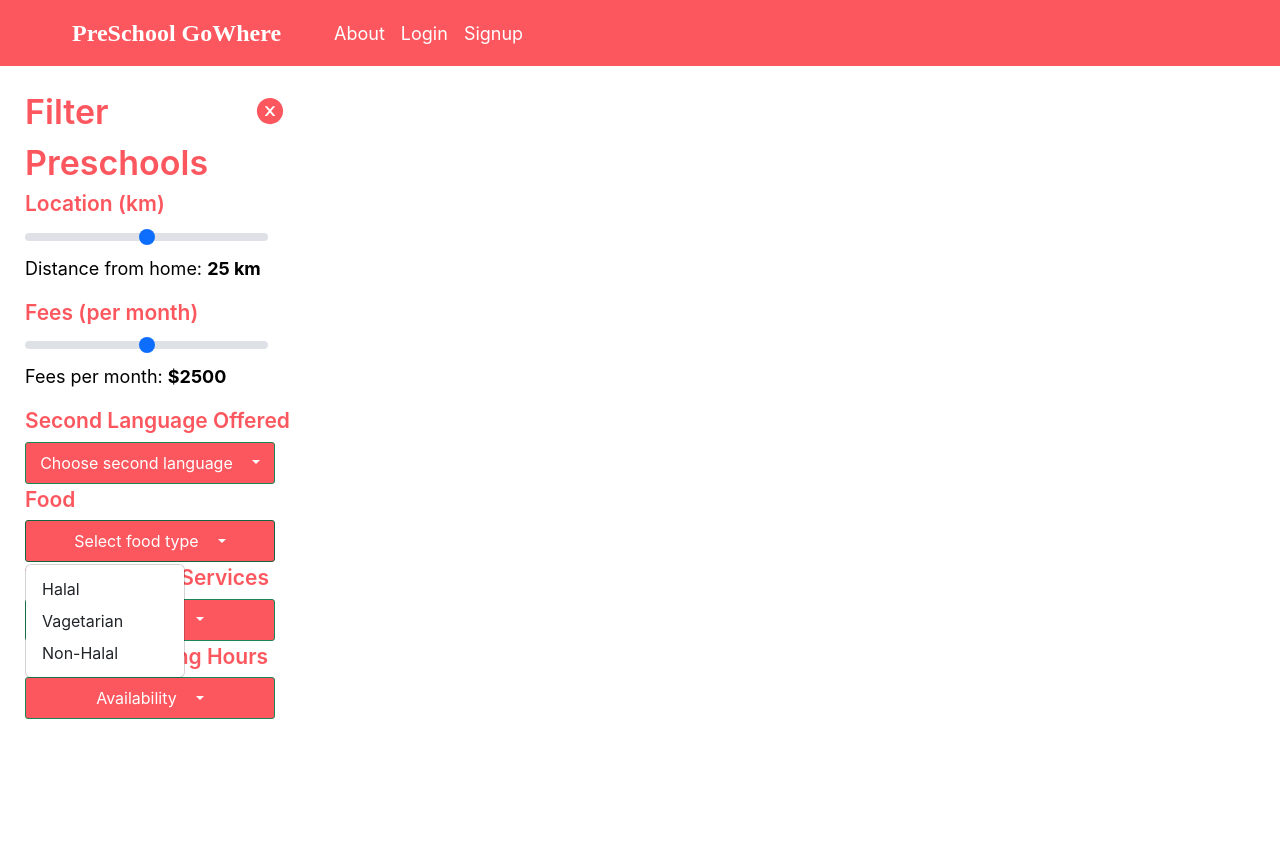
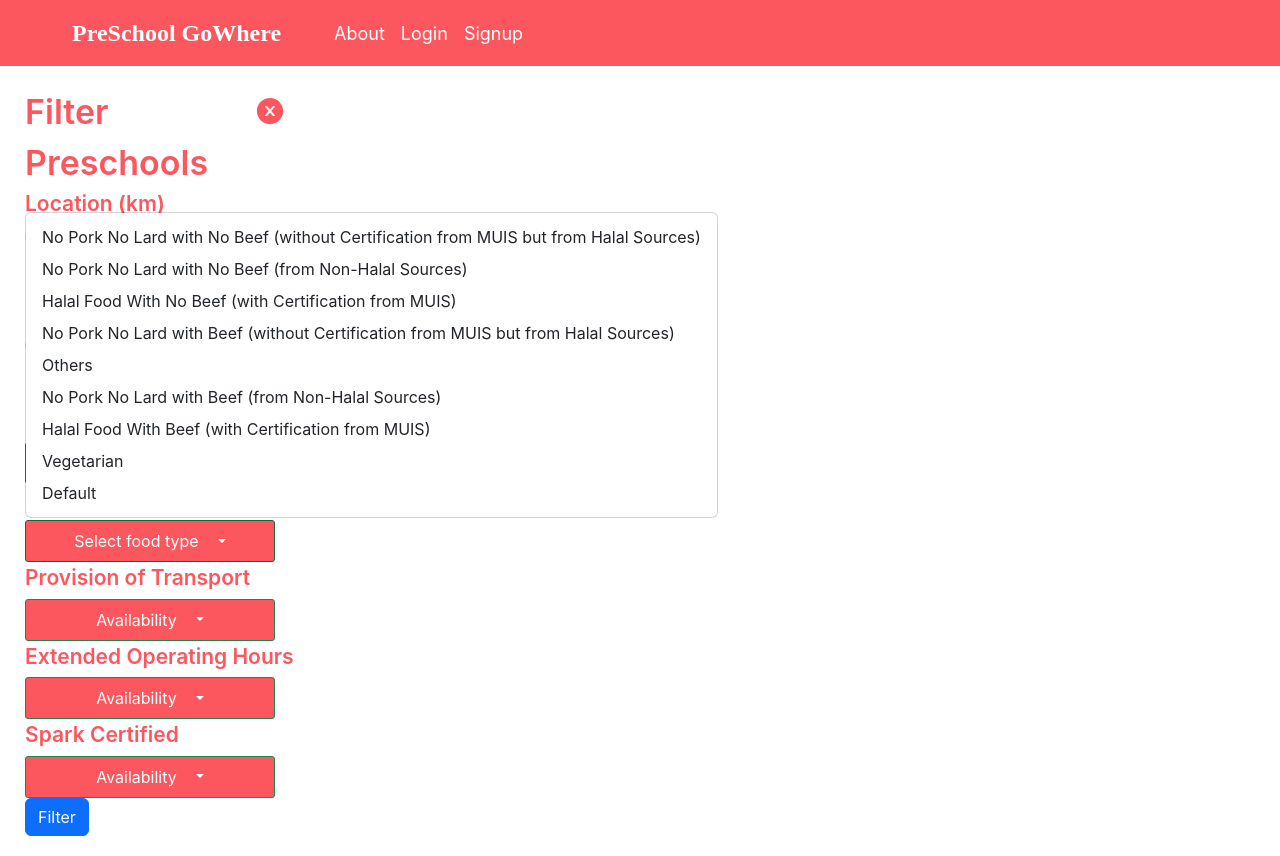
Before and after one commit to CZ3002-Advanced-Software-Egineeringg/Frontend, a React (Create React App) app: page /home in a window 1280 px wide. Both pictures are taken after a click on the button "Select food type". Before the commit the page ends 800 px from the top, so only its background shows below. Built offline with nearby package versions, Linux system fonts and the light colour scheme; the HTML template or start-up script is replaced by a standard one; a web font is replaced by a local one.

Commit message:
updated filterbar

```diff
--- a/src/components/authenticationComponents/LoginComponent.js
+++ b/src/components/authenticationComponents/LoginComponent.js
@@ -13,7 +13,7 @@
 import styles from "../../styles/authenticationStyles/login.module.css";
 
 //Testing with dummy data
-import {users} from  "../../dummyData/userData" ;
+import {users} from  "../../utilities/userData" ;
 
 const LoginComponent = () => {
 
--- a/src/components/filterComponents/FilterBar.js
+++ b/src/components/filterComponents/FilterBar.js
@@ -12,11 +12,14 @@
 //icons import
 import { AiFillCloseCircle } from "react-icons/ai";
 
+//import utilities/criterias
 
+import {criterias} from "../../utilities/criterias"
 
 //bootstrap imports
 import Dropdown from 'react-bootstrap/Dropdown';
 import Form from 'react-bootstrap/Form';
+import { Button, DropdownButton } from "react-bootstrap";
 
 
 
@@ -28,13 +31,38 @@
     paddingBottom: "8px",
     minWidth: "250px",
     borderRadius:  "3px",
+    maxWidth: "250px",
+    paddingLeft: "10px",
+    paddingRight: "10px",
 }
 
 
 const FilterBar = () => {
 
-    const [location,setLocation] = useState(25);
-    const [fees,setFees] = useState(2500);
+
+    //criterias
+    const [location,setLocation] = useState(50);
+    const [fees,setFees] = useState(5000);
+    const [foodInput,setFoodInput] = useState();
+    const [second_langInput,setSecond_langInput] = useState(null);
+    const [sparkInput,setSparkInput] = useState(null);
+    const [transportInput,setTransportInput] = useState(null)
+
+
+    //variables for dropdown titles (for display purposes)
+    const [foodTitle,setFoodTitle] = useState("Select food type");
+    const [secondlangTitle,setSecondlangTitle] = useState("Choose Second Language");
+    const [sparkTitle,setSparkTitle] = useState("Availability");
+    const [transportTitle,setTransportTitle] = useState("Availability");
+
+
+
+
+    const handleFilter =()=>
+    {
+        console.log(second_langInput)
+        console.log(foodInput)
+    }
 
 
   return (
@@ -69,38 +97,48 @@
 
         <div className={styles.criteria}>
             <div className={styles.criteriaTitle}>Second Language Offered</div>
-            <Dropdown className={styles.dropdownbtn}>
+            <Dropdown className={styles.dropdownbtn} >
                 <Dropdown.Toggle variant="success" id="dropdown-basic" style={dropdownbtn}>
-                    <div style={{display: "inline-block", marginRight: "15px"}}>Choose second language</div>
+                    <div style={{display: "inline-block", marginRight: "15px"}}>{secondlangTitle}</div>
                 </Dropdown.Toggle>
 
-                <Dropdown.Menu  className={styles.dropdownmenu} >
-                    <Dropdown.Item >Chinese</Dropdown.Item>
-                    <Dropdown.Item >Arab</Dropdown.Item>
-                    <Dropdown.Item >Bahasa Indonesia</Dropdown.Item>
+                <Dropdown.Menu className={styles.dropdownmenu} >
+                    {criterias["second_lang"].map((lang)=>{
+                        return <Dropdown.Item onClick={()=>{setSecond_langInput(lang);setSecondlangTitle(lang)}} >{lang}</Dropdown.Item>
+
+                    })}
+                </Dropdown.Menu>
+            </Dropdown>
+
+
+            {/* <DropdownButton variant= "dark" title = {secondlangTitle} onSelect={(e)=> {setSecond_langInput(e);setSecondlangTitle(e)}}>
+                {criterias["second_lang"].map((lang)=>{
+                        return <Dropdown.Item eventKey={lang}>{lang}</Dropdown.Item>
+                    })}
+            </DropdownButton> */}
+        </div>
+
+
+        <div className={styles.criteria}>
+            <div className={styles.criteriaTitle}>Food</div>
+            <Dropdown>
+                <Dropdown.Toggle variant="success" id="dropdown-basic" style={dropdownbtn}>
+                    <div style={{display: "inline-block", marginRight: "15px", textOverflow: "ellipsis"}}>{foodTitle}</div>
+                </Dropdown.Toggle>
+
+                <Dropdown.Menu  className={styles.dropdownmenu} onSelect={(e)=>setFoodInput(e)} >
+
+                    {criterias["food"].map((food)=>{
+                        return <Dropdown.Item onClick={()=>{setFoodInput(food);setFoodTitle(food)}}>{food}</Dropdown.Item>
+
+                    })}
                 </Dropdown.Menu>
             </Dropdown>
         </div>
 
 
         <div className={styles.criteria}>
-            <div className={styles.criteriaTitle}>Food</div>
-            <Dropdown className={styles.dropdownbtn}>
-                <Dropdown.Toggle variant="success" id="dropdown-basic" style={dropdownbtn}>
-                    <div style={{display: "inline-block", marginRight: "15px"}}>Select food type</div>
-                </Dropdown.Toggle>
-
-                <Dropdown.Menu  className={styles.dropdownmenu} >
-                    <Dropdown.Item >Halal</Dropdown.Item>
-                    <Dropdown.Item >Vagetarian</Dropdown.Item>
-                    <Dropdown.Item >Non-Halal</Dropdown.Item>
-                </Dropdown.Menu>
-            </Dropdown>
-        </div>
-
-
-        <div className={styles.criteria}>
-            <div className={styles.criteriaTitle}>Transportation Services</div>
+            <div className={styles.criteriaTitle}>Provision of Transport</div>
             <Dropdown className={styles.dropdownbtn}>
                 <Dropdown.Toggle variant="success" id="dropdown-basic" style={dropdownbtn}>
                     <div style={{display: "inline-block", marginRight: "15px"}}>Availability</div>
@@ -108,14 +146,14 @@
 
                 <Dropdown.Menu  className={styles.dropdownmenu} >
                     <Dropdown.Item >Yes</Dropdown.Item>
-                    <Dropdown.Item >No</Dropdown.Item>
+                    <Dropdown.Item >Default (no preference) </Dropdown.Item>
                 </Dropdown.Menu>
             </Dropdown>
         </div>
 
 
         <div className={styles.criteria}>
-            <div className={styles.criteriaTitle}>Extend Operating Hours</div>
+            <div className={styles.criteriaTitle}>Extended Operating Hours</div>
             <Dropdown className={styles.dropdownbtn}>
                 <Dropdown.Toggle variant="success" id="dropdown-basic" style={dropdownbtn}>
                     <div style={{display: "inline-block", marginRight: "15px"}}> Availability</div>
@@ -123,15 +161,27 @@
 
                 <Dropdown.Menu  className={styles.dropdownmenu} >
                     <Dropdown.Item >Yes</Dropdown.Item>
-                    <Dropdown.Item >No</Dropdown.Item>
+                    <Dropdown.Item >Default (no preference) </Dropdown.Item>
+                </Dropdown.Menu>
+            </Dropdown>
+        </div>
+
+        <div className={styles.criteria}>
+            <div className={styles.criteriaTitle}>Spark Certified</div>
+            <Dropdown className={styles.dropdownbtn}>
+                <Dropdown.Toggle variant="success" id="dropdown-basic" style={dropdownbtn}>
+                    <div style={{display: "inline-block", marginRight: "15px"}}> Availability</div>
+                </Dropdown.Toggle>
+
+                <Dropdown.Menu  className={styles.dropdownmenu} >
+                    <Dropdown.Item >Yes</Dropdown.Item>
+                    <Dropdown.Item >Default (no preference) </Dropdown.Item>
                 </Dropdown.Menu>
             </Dropdown>
         </div>
 
 
-
-
-
+        <Button onClick={handleFilter}>Filter</Button>
 
 
 
--- a/src/pages/Login.js
+++ b/src/pages/Login.js
@@ -1,6 +1,9 @@
 // Login Page : User will be prompted to login as an authenticated user before trying to access the application's features
 import React from 'react'
 import LoginComponent from "../components/authenticationComponents/LoginComponent"
+
+//dummy data
+import {users} from "../utilities/userData"
 
 const loginPage =
 {
@@ -16,6 +19,7 @@
 
   return (
     <>
+
       <div style={loginPage}>
 
           <div className = "authentication-card">
--- a/src/styles/homeStyles/filterBar.module.css
+++ b/src/styles/homeStyles/filterBar.module.css
@@ -3,11 +3,6 @@
     padding: 20px 25px;
     width: 320px;
 
-}
-
-.dropdowntbn
-{
-    background-color: #FC575E;
 }
 
 
--- /dev/null
+++ b/src/utilities/criterias.js
@@ -0,0 +1,8 @@
+export const criterias =
+{
+    food : ["No Pork No Lard with No Beef (without Certification from MUIS but from Halal Sources)", "No Pork No Lard with No Beef (from Non-Halal Sources)", "Halal Food With No Beef (with Certification from MUIS)", "No Pork No Lard with Beef (without Certification from MUIS but from Halal Sources)", "Others", "No Pork No Lard with Beef (from Non-Halal Sources)", "Halal Food With Beef (with Certification from MUIS)", "Vegetarian", "Default"],
+    spark : ["Yes", "Default"],
+    transport : ["Yes", "Default"],
+    service : ["CC", "KN", "EYC-DS", "DS", "EYC", "Default"],
+    second_lang : ["Chinese", "Malay", "Tamil", "French", "Arabic", "Russian", "German", "Japanese", "Hindi", "Korean", "Punjabi"]
+}
```
Also changed, not shown: src/utilities/userData.js (renamed from src/dummyData/userData.js).
